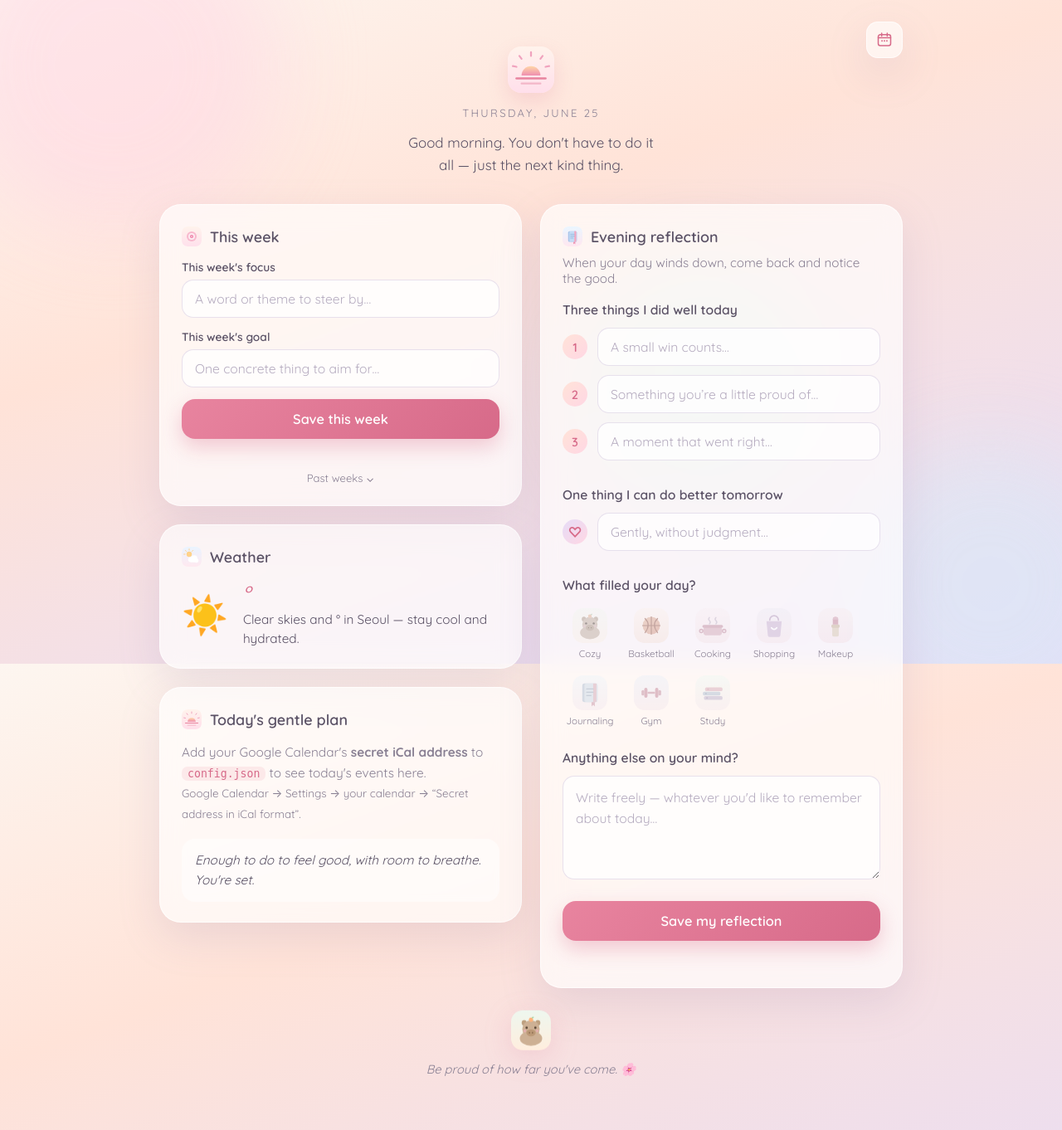
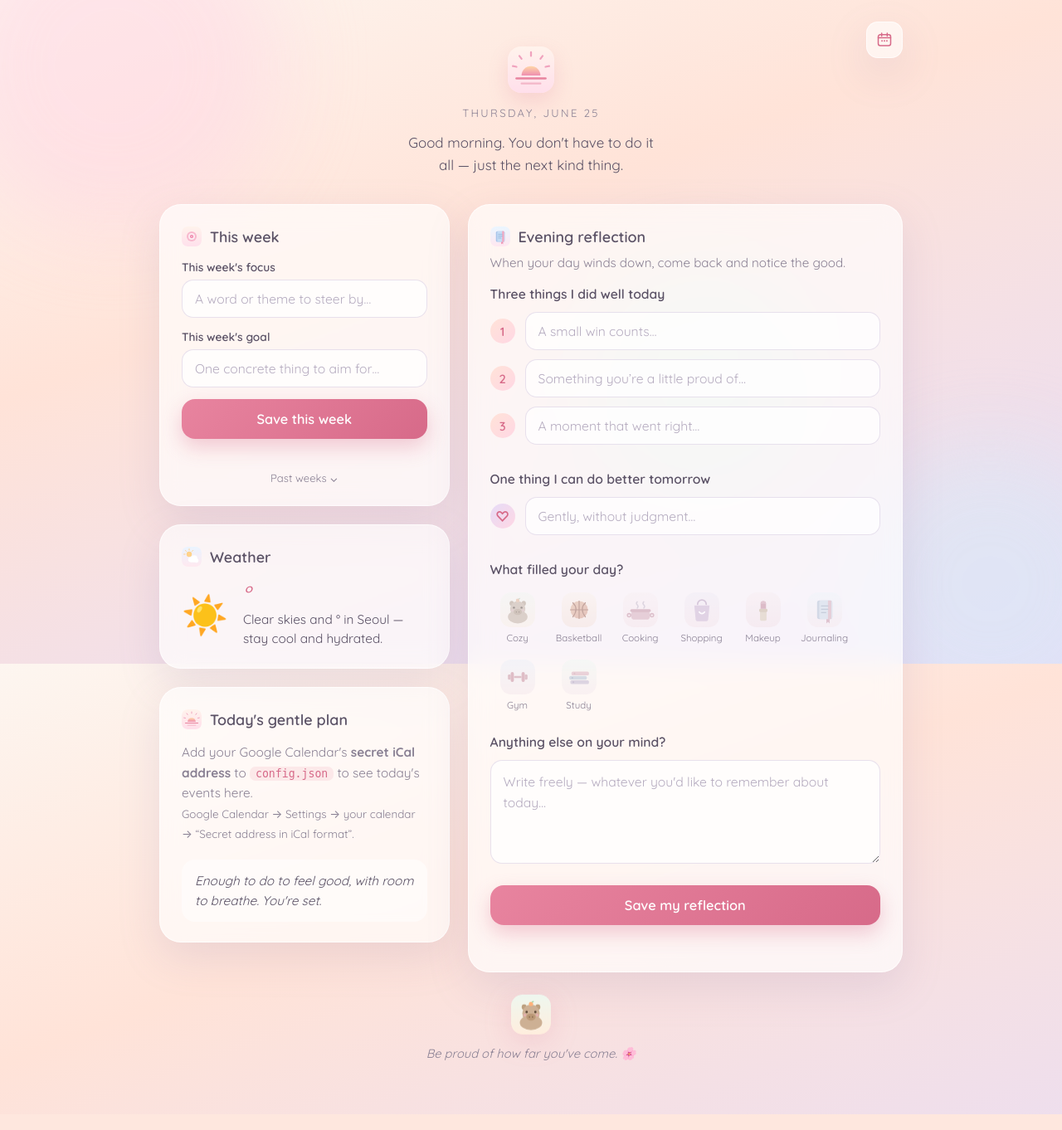
Before and after one commit to majjuuu/morning-checkin, a Flask app: page / in a window 1280 px wide. Shown: the whole page at 83% size. Run offline with Flask 3, Linux system fonts and the light colour scheme; data that the repository does not hold is empty.

Commit message:
Widen Evening reflection with a sidebar layout
Stack the three short cards (This week, Weather, Today's plan) in a narrower left column and give Evening reflection a wider right column (1fr / 1.5fr); collapses to one column under 760px.

Co-Authored-By: Claude Opus 4.8 <noreply@anthropic.com>

```diff
--- a/static/style.css
+++ b/static/style.css
@@ -62,18 +62,19 @@ body {
   padding: 56px 22px 64px;
 }
 
-/* two-column masonry for the cards (hero + footer stay full width) */
+/* sidebar layout: short cards stack on the left, reflection gets a wide right */
 .grid {
-  column-count: 2;
-  column-gap: 22px;
+  display: grid;
+  grid-template-columns: 1fr 1.5fr;
+  gap: 22px;
+  align-items: start;
 }
-.grid > .card {
-  break-inside: avoid;
-  -webkit-column-break-inside: avoid;
-}
+.side > .card:last-child { margin-bottom: 0; }
+.grid > .reflect { margin-bottom: 0; }
 @media (max-width: 760px) {
   .page { max-width: 620px; }
-  .grid { column-count: 1; }
+  .grid { grid-template-columns: 1fr; }
+  .side > .card:last-child { margin-bottom: 22px; }
 }
 
 /* hero */
--- a/templates/index.html
+++ b/templates/index.html
@@ -41,6 +41,7 @@
     </header>
 
     <div class="grid">
+    <div class="side">
     <section class="card week">
       <h2><img class="head-ic" src="{{ url_for('static', filename='icons/focus.svg') }}" alt="" width="24" height="24" />This week</h2>
 
@@ -123,6 +124,7 @@
 
       <p class="note">{{ note }}</p>
     </section>
+    </div>
 
     <section class="card reflect">
       <h2><img class="head-ic" src="{{ url_for('static', filename='icons/journaling.svg') }}" alt="" width="24" height="24" />Evening reflection</h2>
```
